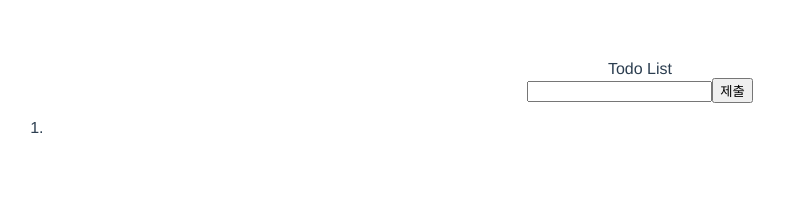
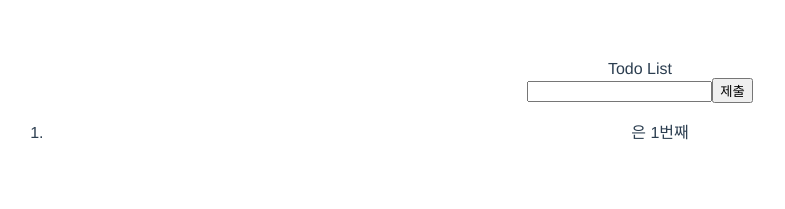
Before and after one commit to CaesiumY/vue-django-stagram, a Vue app in the folder vue-todo/: page / in a window 1280 px wide. Both pictures are taken after a click on the button "제출". Shown: the top 209 px of the page, without its empty margins (0-785 px from the left). Built offline with nearby package versions, Linux system fonts and the light colour scheme.

Commit message:
feat: Add v-for index test

```diff
--- a/vue-todo/src/App.vue
+++ b/vue-todo/src/App.vue
@@ -7,7 +7,7 @@
     </section>
     <section>
       <ol>
-        <li v-for="(item, index) in list" :key="index">{{item}}</li>
+        <li v-for="(item, index) in list" :key="index">{{item}} 은 {{index + 1}}번째</li>
       </ol>
     </section>
   </div>
```
